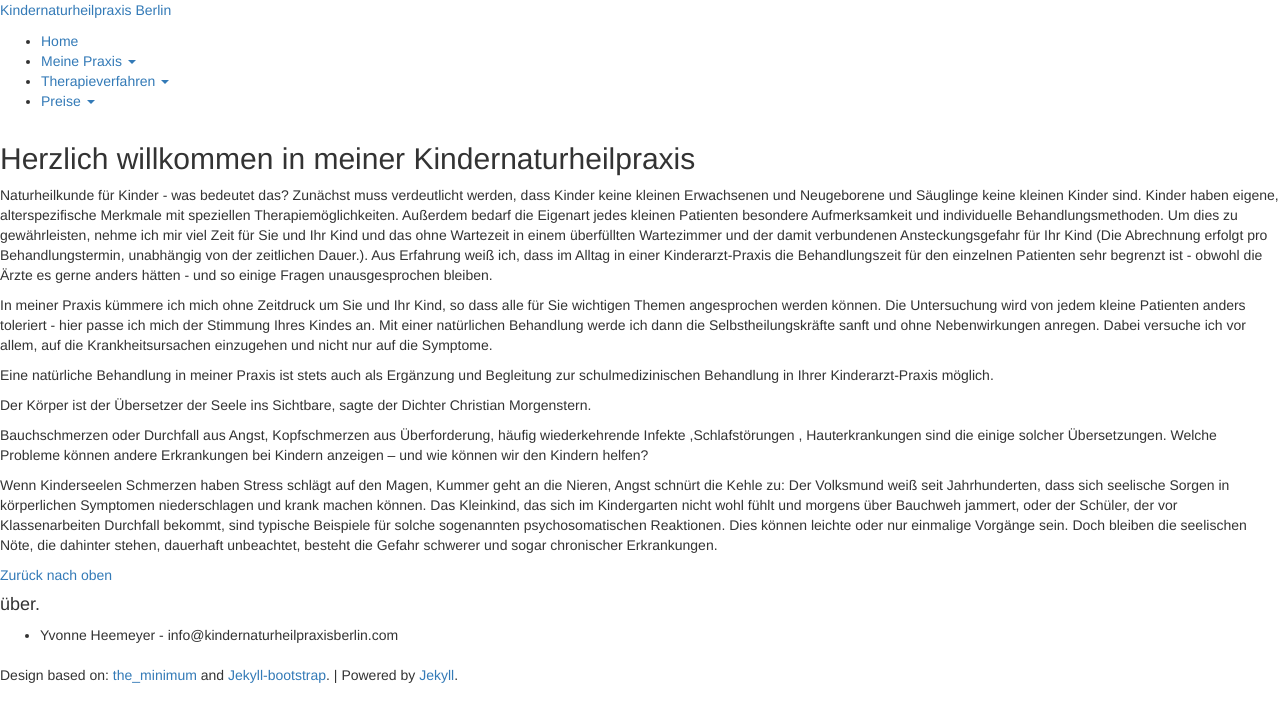
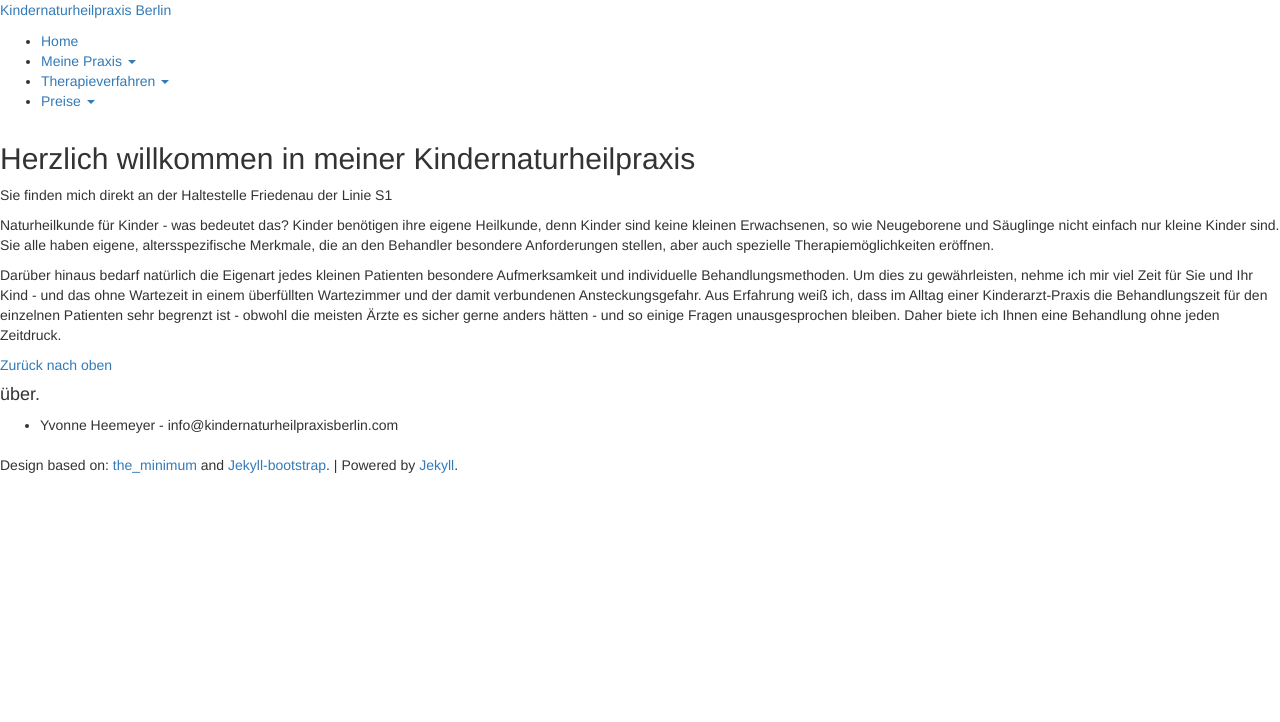
Before and after one commit to heilpraktiker/heilpraktiker.github.io, a Jekyll site: the page built from index.md, in a window 1280 px wide. Shown: the top 722 px of the page. Built offline with Jekyll 4.4.1, drawn with Linux system fonts in a browser that asks for light colours; nearby versions of some CDN libraries; comment, search, counter and statistics services are not loaded.

Commit message:
Updated index.md

```diff
--- a/index.md
+++ b/index.md
@@ -8,17 +8,8 @@ published: true
 
 ## Herzlich willkommen in meiner Kindernaturheilpraxis
 
-Naturheilkunde für Kinder - was bedeutet das? Zunächst muss verdeutlicht werden, dass Kinder keine kleinen Erwachsenen und Neugeborene und Säuglinge keine kleinen Kinder sind. Kinder haben eigene, alterspezifische Merkmale mit speziellen Therapiemöglichkeiten. Außerdem bedarf die Eigenart jedes kleinen Patienten besondere Aufmerksamkeit und individuelle Behandlungsmethoden. Um dies zu gewährleisten, nehme ich mir viel Zeit für Sie und Ihr Kind und das ohne Wartezeit in einem überfüllten Wartezimmer und der damit verbundenen Ansteckungsgefahr für Ihr Kind (Die Abrechnung erfolgt pro Behandlungstermin, unabhängig von der zeitlichen Dauer.). Aus Erfahrung weiß ich, dass im Alltag in einer Kinderarzt-Praxis die Behandlungszeit für den einzelnen Patienten sehr begrenzt ist - obwohl die Ärzte es gerne anders hätten - und so einige Fragen unausgesprochen bleiben.
+Sie finden mich direkt an der Haltestelle Friedenau der Linie S1
 
-In meiner Praxis kümmere ich mich ohne Zeitdruck um Sie und Ihr Kind, so dass alle für Sie wichtigen Themen angesprochen werden können. Die Untersuchung wird von jedem kleine Patienten anders toleriert - hier passe ich mich der Stimmung Ihres Kindes an. Mit einer natürlichen Behandlung werde ich dann die Selbstheilungskräfte sanft und ohne Nebenwirkungen anregen. Dabei versuche ich vor allem, auf die Krankheitsursachen einzugehen und nicht nur auf die Symptome.
+Naturheilkunde für Kinder - was bedeutet das? Kinder benötigen ihre eigene Heilkunde, denn Kinder sind keine kleinen Erwachsenen, so wie Neugeborene und Säuglinge nicht einfach nur kleine Kinder sind. Sie alle haben eigene, altersspezifische Merkmale, die an den Behandler besondere Anforderungen stellen, aber auch spezielle Therapiemöglichkeiten eröffnen.
 
-Eine natürliche Behandlung in meiner Praxis ist stets auch als Ergänzung und Begleitung zur schulmedizinischen Behandlung in Ihrer Kinderarzt-Praxis möglich.
-
-Der Körper ist der Übersetzer der Seele ins Sichtbare, sagte der Dichter Christian Morgenstern.
-
-Bauchschmerzen oder Durchfall aus Angst, Kopfschmerzen aus Überforderung, häufig wiederkehrende Infekte  ,Schlafstörungen  ,   Hauterkrankungen sind die einige                                                                       solcher Übersetzungen. Welche Probleme können andere Erkrankungen bei Kindern anzeigen – und wie können wir den Kindern helfen?
-
-
-
-Wenn Kinderseelen Schmerzen haben
-Stress schlägt auf den Magen, Kummer geht an die Nieren, Angst schnürt die Kehle zu: Der Volksmund weiß seit Jahrhunderten, dass sich seelische Sorgen in körperlichen Symptomen niederschlagen und krank machen können. Das Kleinkind, das sich im Kindergarten nicht wohl fühlt und morgens über Bauchweh jammert, oder der Schüler, der vor Klassenarbeiten Durchfall bekommt, sind typische Beispiele für solche sogenannten psychosomatischen Reaktionen. Dies können leichte oder nur einmalige Vorgänge sein. Doch bleiben die seelischen Nöte, die dahinter stehen, dauerhaft unbeachtet, besteht die Gefahr schwerer und sogar chronischer Erkrankungen.
+Darüber hinaus bedarf natürlich die Eigenart jedes kleinen Patienten besondere Aufmerksamkeit und individuelle Behandlungsmethoden. Um dies zu gewährleisten, nehme ich mir viel Zeit für Sie und Ihr Kind - und das ohne Wartezeit in einem überfüllten Wartezimmer und der damit verbundenen Ansteckungsgefahr. Aus Erfahrung weiß ich, dass im Alltag einer Kinderarzt-Praxis die Behandlungszeit für den einzelnen Patienten sehr begrenzt ist - obwohl die meisten Ärzte es sicher gerne anders hätten - und so einige Fragen unausgesprochen bleiben. Daher biete ich Ihnen eine Behandlung ohne jeden Zeitdruck.
```
